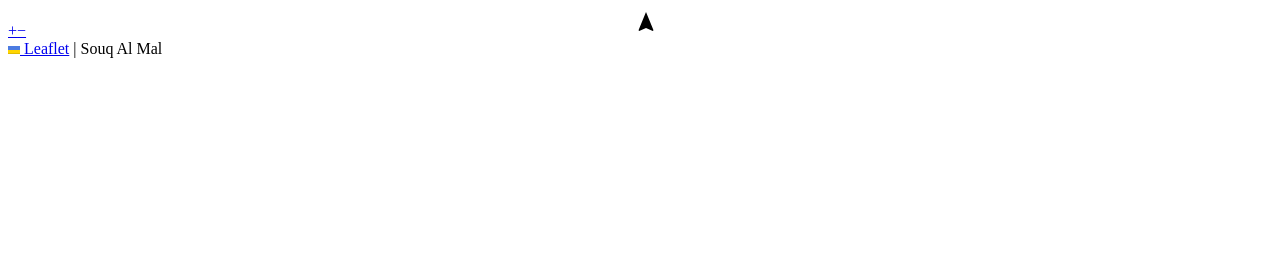
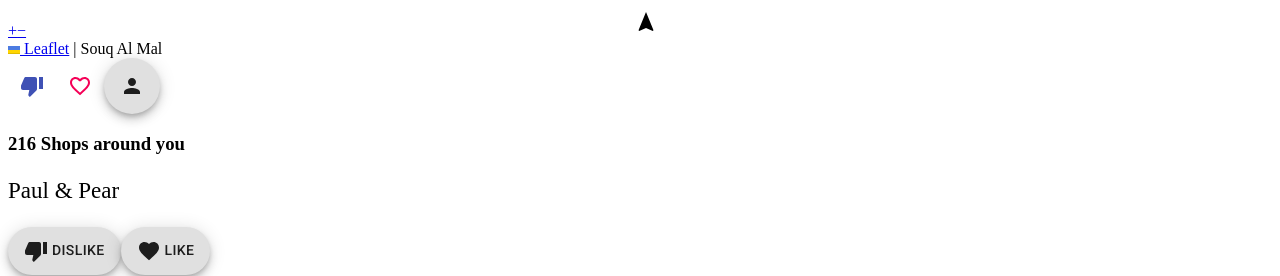
Before and after one commit to amrebada/NearbyShops, a React app in the folder nearby-shops/: page / in a window 1280 px wide. Shown: the part 524-800 px from the top of the page. Built offline with nearby package versions, Linux system fonts and the light colour scheme; grey boxes are pictures that could not be loaded.

Commit message:
#front - list

```diff
--- /dev/null
+++ b/nearby-shops/src/components/Sidebar/Header/Header.css
@@ -0,0 +1,14 @@
+.container {
+  flex: 1;
+  display: flex;
+  justify-content: flex-end;
+  align-items: center;
+  padding: 20px;
+}
+.profile {
+  color: grey !important;
+}
+.margin {
+  margin-left: 30px !important;
+  margin-right: 30px !important;
+}
--- /dev/null
+++ b/nearby-shops/src/components/Sidebar/Header/Header.js
@@ -0,0 +1,22 @@
+import React from 'react';
+import classes from "./Header.css";
+
+import { Fab, IconButton, } from "@material-ui/core";
+import { Person, FavoriteBorder, ThumbDown } from "@material-ui/icons";
+
+const Header = (props) => {
+    return (<div className={classes.container}>
+        <IconButton >
+            <ThumbDown color="primary" />
+        </IconButton>
+        <IconButton className={classes.margin}>
+            <FavoriteBorder color="secondary" />
+        </IconButton>
+        <Fab aria-label="profile" className={classes.profile}>
+            <Person />
+        </Fab>
+
+    </div>);
+}
+
+export default Header;
--- /dev/null
+++ b/nearby-shops/src/components/Sidebar/Shops/ShopItem/ShopItem.css
@@ -0,0 +1,40 @@
+.card {
+  width: 80%;
+  height: 190px;
+  background: #ffffff;
+  border-radius: 20px;
+  box-shadow: 5px 5px 25px rgba(204, 204, 204, 0.555);
+  display: flex;
+  align-items: stretch;
+  flex-direction: row-reverse;
+  margin: 0px auto;
+  transition: all 0.2s ease-in-out;
+}
+
+.card:hover {
+  transform: scale(1.1);
+}
+
+.imgContainer {
+  flex: 1;
+  background-size: cover;
+  border-radius: 20px;
+  margin: 10px;
+}
+
+.cardContent {
+  flex: 2;
+  margin: 10px;
+  display: flex;
+  flex-direction: column;
+  justify-content: space-between;
+}
+
+.actions {
+  display: flex;
+  justify-content: space-between;
+  padding-bottom: 20px;
+}
+.actions span {
+  font-size: 0.9rem;
+}
--- /dev/null
+++ b/nearby-shops/src/components/Sidebar/Shops/ShopItem/ShopItem.js
@@ -0,0 +1,31 @@
+import React from 'react';
+
+import classes from "./ShopItem.css";
+
+import { IconButton, Fab } from '@material-ui/core';
+import { ThumbDown, FavoriteBorder, Favorite } from '@material-ui/icons';
+
+const ShopItem = (props) => {
+    const { img, name } = props;
+
+    return (<div className={classes.card}>
+        <div className={classes.imgContainer}
+            style={{ backgroundImage: `url(${img})` }}
+        >
+        </div>
+        <div className={classes.cardContent}>
+            <p style={{ fontSize: '23px' }}>{name}</p>
+
+            <div className={classes.actions}>
+                <Fab variant="extended">
+                    <ThumbDown /> &nbsp;<span>Dislike</span>
+                </Fab>
+                <Fab variant="extended" >
+                    <Favorite /> &nbsp;<span>Like</span>
+                </Fab>
+            </div>
+        </div>
+    </div>);
+}
+
+export default ShopItem;
--- /dev/null
+++ b/nearby-shops/src/components/Sidebar/Shops/Shops.css
@@ -0,0 +1,5 @@
+.container {
+  flex: 9;
+  overflow-y: scroll;
+  text-align: center;
+}
--- /dev/null
+++ b/nearby-shops/src/components/Sidebar/Shops/Shops.js
@@ -0,0 +1,85 @@
+import React from 'react';
+
+import classes from "./Shops.css";
+import ShopItem from './ShopItem/ShopItem';
+
+
+const Shops = (props) => {
+    const data = [
+        {
+            img: "https://www.meydangolf.com/sites/default/files/2018-07/shop_banner_img.jpg",
+            name: "Paul & Pear"
+        },
+        {
+            img: "https://www.meydangolf.com/sites/default/files/2018-07/shop_banner_img.jpg",
+            name: "Paul & Pear"
+        },
+        {
+            img: "https://www.meydangolf.com/sites/default/files/2018-07/shop_banner_img.jpg",
+            name: "Paul & Pear"
+        },
+        {
+            img: "https://www.meydangolf.com/sites/default/files/2018-07/shop_banner_img.jpg",
+            name: "Paul & Pear"
+        },
+
+        {
+            img: "https://www.meydangolf.com/sites/default/files/2018-07/shop_banner_img.jpg",
+            name: "Paul & Pear"
+        },
+        {
+            img: "https://www.meydangolf.com/sites/default/files/2018-07/shop_banner_img.jpg",
+            name: "Paul & Pear"
+        },
+        {
+            img: "https://www.meydangolf.com/sites/default/files/2018-07/shop_banner_img.jpg",
+            name: "Paul & Pear"
+        },
+        {
+            img: "https://www.meydangolf.com/sites/default/files/2018-07/shop_banner_img.jpg",
+            name: "Paul & Pear"
+        },
+        {
+            img: "https://www.meydangolf.com/sites/default/files/2018-07/shop_banner_img.jpg",
+            name: "Paul & Pear"
+        },
+        {
+            img: "https://www.meydangolf.com/sites/default/files/2018-07/shop_banner_img.jpg",
+            name: "Paul & Pear"
+        },
+        {
+            img: "https://www.meydangolf.com/sites/default/files/2018-07/shop_banner_img.jpg",
+            name: "Paul & Pear"
+        },
+        {
+            img: "https://www.meydangolf.com/sites/default/files/2018-07/shop_banner_img.jpg",
+            name: "Paul & Pear"
+        },
+
+        {
+            img: "https://www.meydangolf.com/sites/default/files/2018-07/shop_banner_img.jpg",
+            name: "Paul & Pear"
+        },
+        {
+            img: "https://www.meydangolf.com/sites/default/files/2018-07/shop_banner_img.jpg",
+            name: "Paul & Pear"
+        },
+        {
+            img: "https://www.meydangolf.com/sites/default/files/2018-07/shop_banner_img.jpg",
+            name: "Paul & Pear"
+        },
+        {
+            img: "https://www.meydangolf.com/sites/default/files/2018-07/shop_banner_img.jpg",
+            name: "Paul & Pear"
+        },
+    ]
+
+    return (<div className={classes.container}>
+        <h3>216 Shops around you</h3>
+        {data.map((d, i) => <React.Fragment key={i}><ShopItem img={d.img} name={d.name} /> <br /></React.Fragment>)}
+        <br />
+
+    </div>);
+}
+
+export default Shops;
--- a/nearby-shops/src/components/Sidebar/Sidebar.css
+++ b/nearby-shops/src/components/Sidebar/Sidebar.css
@@ -1,3 +1,6 @@
 .container {
   flex: 1;
+  display: flex;
+  flex-direction: column;
+  align-items: stretch;
 }
--- a/nearby-shops/src/components/Sidebar/Sidebar.js
+++ b/nearby-shops/src/components/Sidebar/Sidebar.js
@@ -1,9 +1,14 @@
 import React from 'react';
 
 import classes from "./Sidebar.css";
+import Header from './Header/Header';
+import Shops from './Shops/Shops';
 
 const Sidebar = (props) => {
-    return (<div className={classes.container}></div>);
+    return (<div className={classes.container}>
+        <Header />
+        <Shops />
+    </div>);
 }
 
 export default Sidebar;
```
